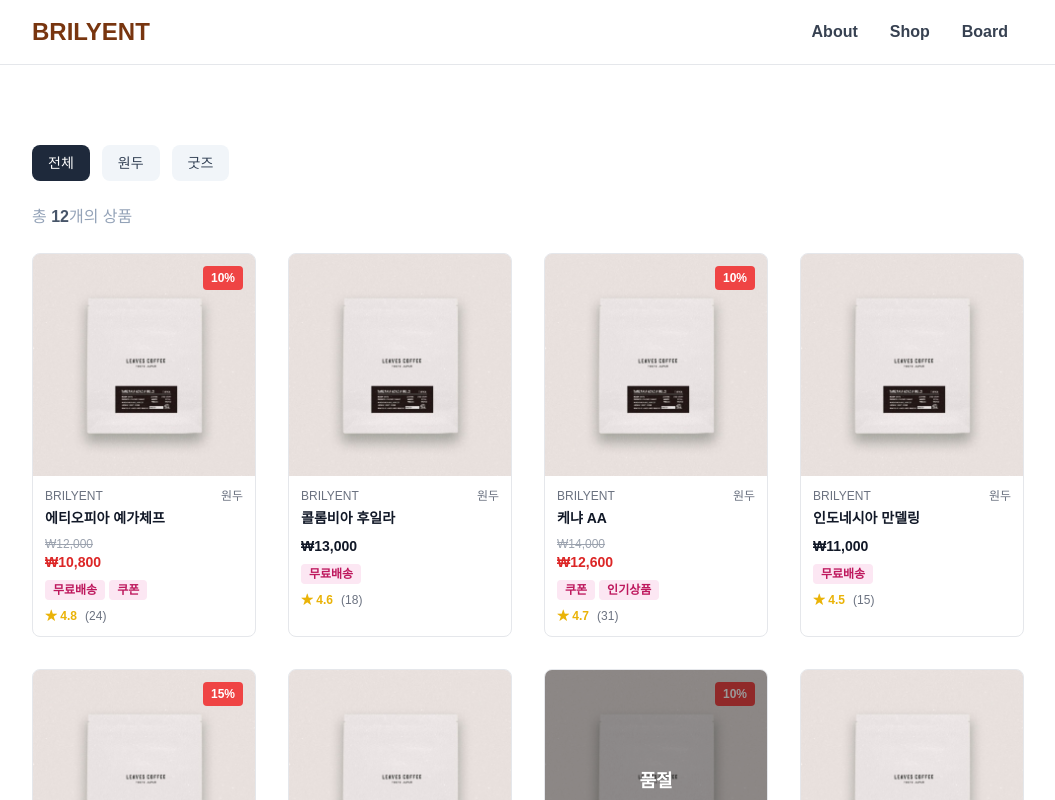
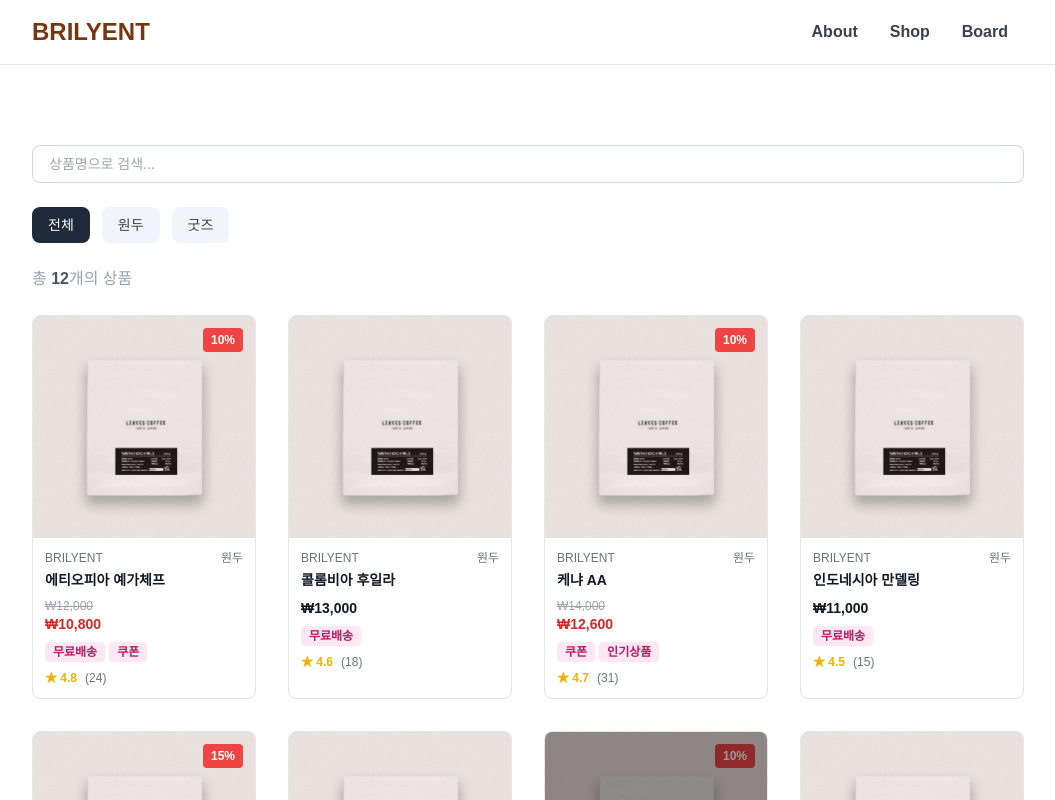
Before and after one commit to JinWorkBench/cafe-shop-frontend, a Next.js app: page /shop in a window 1280 px wide. Shown: the top 800 px of the page, without its empty margins (112-1167 px from the left). Built offline with nearby package versions, Linux system fonts and the light colour scheme.

Commit message:
feat: ProductGrid에 검색 입력 필드 추가

```diff
--- a/src/components/shop/ProductGrid.tsx
+++ b/src/components/shop/ProductGrid.tsx
@@ -14,6 +14,7 @@
   const [selectedCategory, setSelectedCategory] = useState<
     "all" | "beans" | "goods"
   >("all");
+  const [searchInput, setSearchInput] = useState("");
 
   // 카테고리 필터링 로직
   const filteredProducts =
@@ -25,6 +26,17 @@
 
   return (
     <section>
+      {/* 검색 입력 필드 */}
+      <div className="mb-6">
+        <input
+          type="text"
+          placeholder="상품명으로 검색..."
+          value={searchInput}
+          onChange={(e) => setSearchInput(e.target.value)} // 입력값 업데이트
+          className="w-full px-4 py-2 border border-slate-300 rounded-lg text-sm focus:outline-none focus:ring-2 focus:ring-slate-800"
+        />
+      </div>
+
       {/* 카테고리 필터 버튼 */}
       <div className="mb-6 flex gap-3">
         {FILTER_OPTIONS.map((option) => (
```
